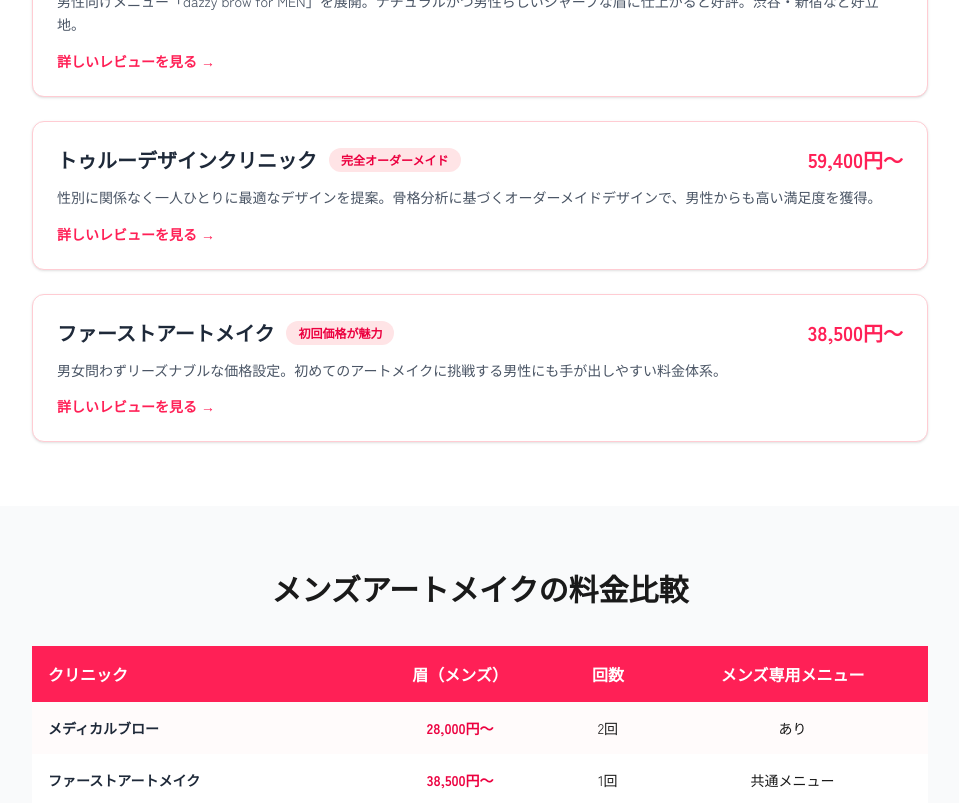
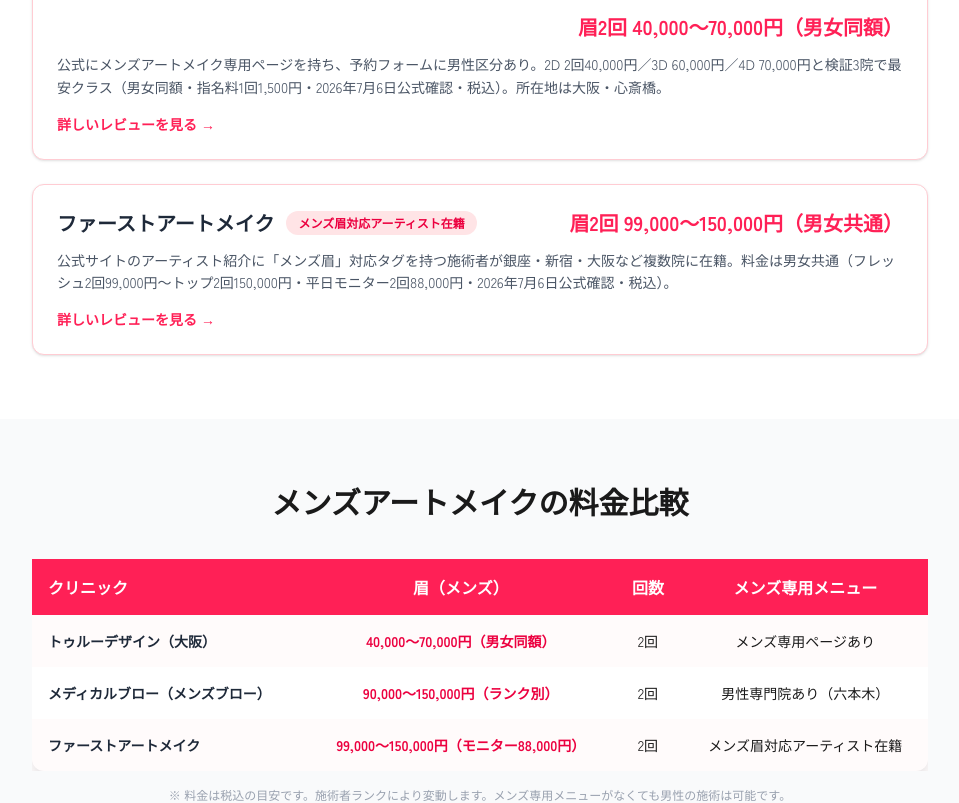
Before and after one commit to mediaxsaburoai0818-design/artmake-hikaku, a Next.js app: page /purpose/mens in a window 1280 px wide. Shown: the part 2700-3503 px from the top of the page, without its empty margins (160-1119 px from the left). Built offline with nearby package versions, Linux system fonts and the light colour scheme.

Commit message:
S6: メンズページを公式検証3院に再構築(dazzy for MEN=捏造を削除・メンズブロー実在確認・トゥルーデザイン大阪判明)

```diff
--- a/src/app/purpose/mens/page.tsx
+++ b/src/app/purpose/mens/page.tsx
@@ -4,9 +4,9 @@
 import AuthorBox from '@/components/AuthorBox'
 
 export const metadata: Metadata = {
-  title: "メンズアートメイク｜男性向け眉毛アートメイクおすすめクリニック【2026年最新】| アートメイク比較ナビ",
+  title: "メンズアートメイクの料金はいくら？【2026年】男性対応を公式確認できた3院を比較",
   description:
-    "男性向け眉毛アートメイクの完全ガイド。メンズ対応クリニック（メディカルブロー・デイジー等）の料金比較、男性向けデザイン、ビジネスシーンでの効果を解説。",
+    "メンズアートメイク（男性の眉毛アートメイク）の料金と選び方。男性対応を公式サイトで確認できた3院（メディカルブローのメンズブロー・トゥルーデザイン・ファーストアートメイク）の実額比較（2026年7月6日確認・税込）、男性向けデザイン4スタイル、ビジネスでの印象効果を解説。",
   keywords: "アートメイク メンズ,男性 眉毛 アートメイク,メンズ アートメイク おすすめ,男性 眉毛 整える,メンズ眉アートメイク",
   openGraph: {
     title: "メンズアートメイク｜男性向け眉毛アートメイクおすすめクリニック",
@@ -202,36 +202,29 @@
             メンズ対応クリニック紹介
           </h2>
           <p className="text-center text-gray-600 mb-8">
-            男性の施術実績が豊富で、メンズ専用メニューがあるクリニックを厳選。
+            男性への対応を各公式サイトで確認できたクリニックのみ掲載しています（2026年7月6日確認）。
           </p>
           <div className="space-y-6">
             {[
               {
-                name: "メディカルブロー",
-                badge: "メンズ実績No.1",
-                price: "28,000円〜",
-                point: "男性の施術実績が業界最多レベル。メンズ専門のアーティストも在籍し、男性特有の骨格・毛流れに合わせたデザインが得意。全国に院があり通いやすい。",
+                name: "メディカルブロー（メンズブロー）",
+                badge: "男性専門院あり",
+                price: "眉2回 90,000〜150,000円（ランク別）",
+                point: "公式のメンズ専門ブランド「MEN'S BROWS」を展開し、男性専門のメンズブロー六本木院を持つ唯一の大手（公式明記）。通常8院（表参道・新宿・福岡天神等）でも男性の予約が可能。NATURAL/STANDARD/INTELLIGENCE/COOLの男性向け4スタイルから選べる（2026年7月6日公式確認・税込）。",
                 link: "/review/medicalbrow",
               },
               {
-                name: "デイジークリニック",
-                badge: "メンズメニューあり",
-                price: "49,800円〜",
-                point: "男性向けメニュー「dazzy brow for MEN」を展開。ナチュラルかつ男性らしいシャープな眉に仕上がると好評。渋谷・新宿など好立地。",
-                link: "/review/dazzy",
-              },
-              {
-                name: "トゥルーデザインクリニック",
-                badge: "完全オーダーメイド",
-                price: "59,400円〜",
-                point: "性別に関係なく一人ひとりに最適なデザインを提案。骨格分析に基づくオーダーメイドデザインで、男性からも高い満足度を獲得。",
-                link: "/review/true-design",
+                name: "トゥルーデザインクリニック（大阪・心斎橋）",
+                badge: "メンズLPあり・低価格",
+                price: "眉2回 40,000〜70,000円（男女同額）",
+                point: "公式にメンズアートメイク専用ページを持ち、予約フォームに男性区分あり。2D 2回40,000円／3D 60,000円／4D 70,000円と検証3院で最安クラス（男女同額・指名料1回1,500円・2026年7月6日公式確認・税込）。所在地は大阪・心斎橋。",
+                link: "#",
               },
               {
                 name: "ファーストアートメイク",
-                badge: "初回価格が魅力",
-                price: "38,500円〜",
-                point: "男女問わずリーズナブルな価格設定。初めてのアートメイクに挑戦する男性にも手が出しやすい料金体系。",
+                badge: "メンズ眉対応アーティスト在籍",
+                price: "眉2回 99,000〜150,000円（男女共通）",
+                point: "公式サイトのアーティスト紹介に「メンズ眉」対応タグを持つ施術者が銀座・新宿・大阪など複数院に在籍。料金は男女共通（フレッシュ2回99,000円〜トップ2回150,000円・平日モニター2回88,000円・2026年7月6日公式確認・税込）。",
                 link: "/review/first-artmake",
               },
             ].map((clinic, i) => (
@@ -284,34 +277,22 @@
               <tbody>
                 {[
                   {
-                    name: "メディカルブロー",
-                    price: "28,000円〜",
+                    name: "トゥルーデザイン（大阪）",
+                    price: "40,000〜70,000円（男女同額）",
                     times: "2回",
-                    menu: "あり",
+                    menu: "メンズ専用ページあり",
+                  },
+                  {
+                    name: "メディカルブロー（メンズブロー）",
+                    price: "90,000〜150,000円（ランク別）",
+                    times: "2回",
+                    menu: "男性専門院あり（六本木）",
                   },
                   {
                     name: "ファーストアートメイク",
-                    price: "38,500円〜",
-                    times: "1回",
-                    menu: "共通メニュー",
-                  },
-                  {
-                    name: "デイジークリニック",
-                    price: "49,800円〜",
+                    price: "99,000〜150,000円（モニター88,000円）",
                     times: "2回",
-                    menu: "あり（for MEN）",
-                  },
-                  {
-                    name: "トゥルーデザインクリニック",
-                    price: "59,400円〜",
-                    times: "2回",
-                    menu: "共通メニュー",
-                  },
-                  {
-                    name: "クレアージュ東京",
-                    price: "132,000円",
-                    times: "3回",
-                    menu: "共通メニュー",
+                    menu: "メンズ眉対応アーティスト在籍",
                   },
                 ].map((row, i) => (
                   <tr
@@ -396,7 +377,7 @@
             {[
               {
                 q: "男性がアートメイクを受けるのは恥ずかしくないですか？",
-                a: "全く恥ずかしいことではありません。メンズアートメイクの施術件数は年々増加しており、現在では男性の来院比率が2〜3割を占めるクリニックもあります。美容医療は男女問わず一般的になっています。",
+                a: "恥ずかしいことではありません。メディカルブローが男性専門院（メンズブロー六本木院）を公式に展開するなど、男性のアートメイクは市場として確立しています。美容医療は男女問わず一般的になっています。",
               },
               {
                 q: "アートメイクしたことが周りにバレますか？",
@@ -404,7 +385,7 @@
               },
               {
                 q: "男性の施術で痛みは強いですか？",
-                a: "麻酔クリームを使用するため、強い痛みは感じません。男性は女性より皮膚が厚いため、痛みを感じにくい傾向があるという声もあります。「チクチクする程度」という方がほとんどです。",
+                a: "多くのクリニックで麻酔クリームが使用され、痛みは軽減されます。痛みの感じ方には個人差があるため、不安な場合はカウンセリングで麻酔の方法を確認しましょう（医療行為のため施術は医療機関で行われます）。",
               },
               {
                 q: "施術後すぐに仕事に復帰できますか？",
@@ -495,7 +476,7 @@
       </div>
 
       {/* JSON-LD */}
-      <script type="application/ld+json" dangerouslySetInnerHTML={{ __html: JSON.stringify({"@context": "https://schema.org", "@type": "FAQPage", "mainEntity": [{"@type": "Question", "name": "男性がアートメイクを受けるのは恥ずかしくないですか？", "acceptedAnswer": {"@type": "Answer", "text": "全く恥ずかしいことではありません。メンズアートメイクの施術件数は年々増加しており、現在では男性の来院比率が2〜3割を占めるクリニックもあります。美容医療は男女問わず一般的になっています。"}}, {"@type": "Question", "name": "アートメイクしたことが周りにバレますか？", "acceptedAnswer": {"@type": "Answer", "text": "自然なデザイン・色味で施術すれば、ほとんどバレません。「眉を整えた？」と言われる程度で、アートメイクだと気づかれることは稀です。施術直後は少し濃く見えますが、1〜2週間で自然に馴染みます。"}}, {"@type": "Question", "name": "男性の施術で痛みは強いですか？", "acceptedAnswer": {"@type": "Answer", "text": "麻酔クリームを使用するため、強い痛みは感じません。男性は女性より皮膚が厚いため、痛みを感じにくい傾向があるという声もあります。「チクチクする程度」という方がほとんどです。"}}, {"@type": "Question", "name": "施術後すぐに仕事に復帰できますか？", "acceptedAnswer": {"@type": "Answer", "text": "はい、基本的に翌日から通常通り仕事ができます。眉毛のアートメイクはダウンタイムが軽く、赤みも1〜2日で引きます。ただし施術直後は濃く見えるため、気になる方は金曜夕方の施術がおすすめです。"}}, {"@type": "Question", "name": "将来的に眉の形を変えたくなったらどうなりますか？", "acceptedAnswer": {"@type": "Answer", "text": "アートメイクは1〜3年で徐々に薄くなるため、次回施術時にデザインを変更できます。完全に消したい場合はレーザー除去も可能です。流行に合わせてデザインを微調整できる柔軟性がアートメイクのメリットです。"}}]}) }} />
+      <script type="application/ld+json" dangerouslySetInnerHTML={{ __html: JSON.stringify({"@context": "https://schema.org", "@type": "FAQPage", "mainEntity": [{"@type": "Question", "name": "男性がアートメイクを受けるのは恥ずかしくないですか？", "acceptedAnswer": {"@type": "Answer", "text": "恥ずかしいことではありません。メディカルブローが男性専門院（メンズブロー六本木院）を公式に展開するなど、男性のアートメイクは市場として確立しています。美容医療は男女問わず一般的になっています。"}}, {"@type": "Question", "name": "アートメイクしたことが周りにバレますか？", "acceptedAnswer": {"@type": "Answer", "text": "自然なデザイン・色味で施術すれば、ほとんどバレません。「眉を整えた？」と言われる程度で、アートメイクだと気づかれることは稀です。施術直後は少し濃く見えますが、1〜2週間で自然に馴染みます。"}}, {"@type": "Question", "name": "男性の施術で痛みは強いですか？", "acceptedAnswer": {"@type": "Answer", "text": "多くのクリニックで麻酔クリームが使用され、痛みは軽減されます。痛みの感じ方には個人差があるため、不安な場合はカウンセリングで麻酔の方法を確認しましょう（医療行為のため施術は医療機関で行われます）。"}}, {"@type": "Question", "name": "施術後すぐに仕事に復帰できますか？", "acceptedAnswer": {"@type": "Answer", "text": "はい、基本的に翌日から通常通り仕事ができます。眉毛のアートメイクはダウンタイムが軽く、赤みも1〜2日で引きます。ただし施術直後は濃く見えるため、気になる方は金曜夕方の施術がおすすめです。"}}, {"@type": "Question", "name": "将来的に眉の形を変えたくなったらどうなりますか？", "acceptedAnswer": {"@type": "Answer", "text": "アートメイクは1〜3年で徐々に薄くなるため、次回施術時にデザインを変更できます。完全に消したい場合はレーザー除去も可能です。流行に合わせてデザインを微調整できる柔軟性がアートメイクのメリットです。"}}]}) }} />
       <script type="application/ld+json" dangerouslySetInnerHTML={{ __html: JSON.stringify({"@context": "https://schema.org", "@type": "BreadcrumbList", "itemListElement": [{"@type": "ListItem", "position": 1, "name": "ホーム", "item": "https://artmake-hikaku.com/"}, {"@type": "ListItem", "position": 2, "name": "メンズ", "item": "https://artmake-hikaku.com/purpose/mens/"}]}) }} />
     </main>
   );
```
